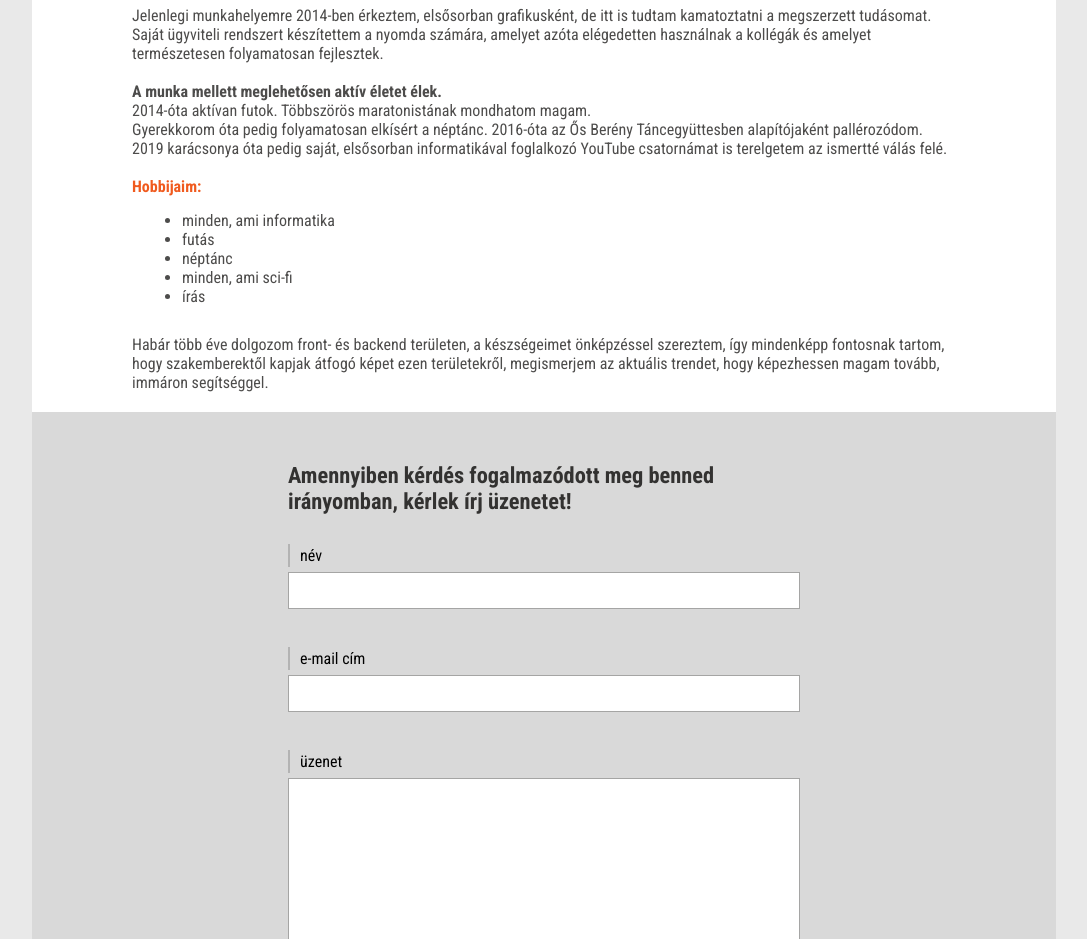
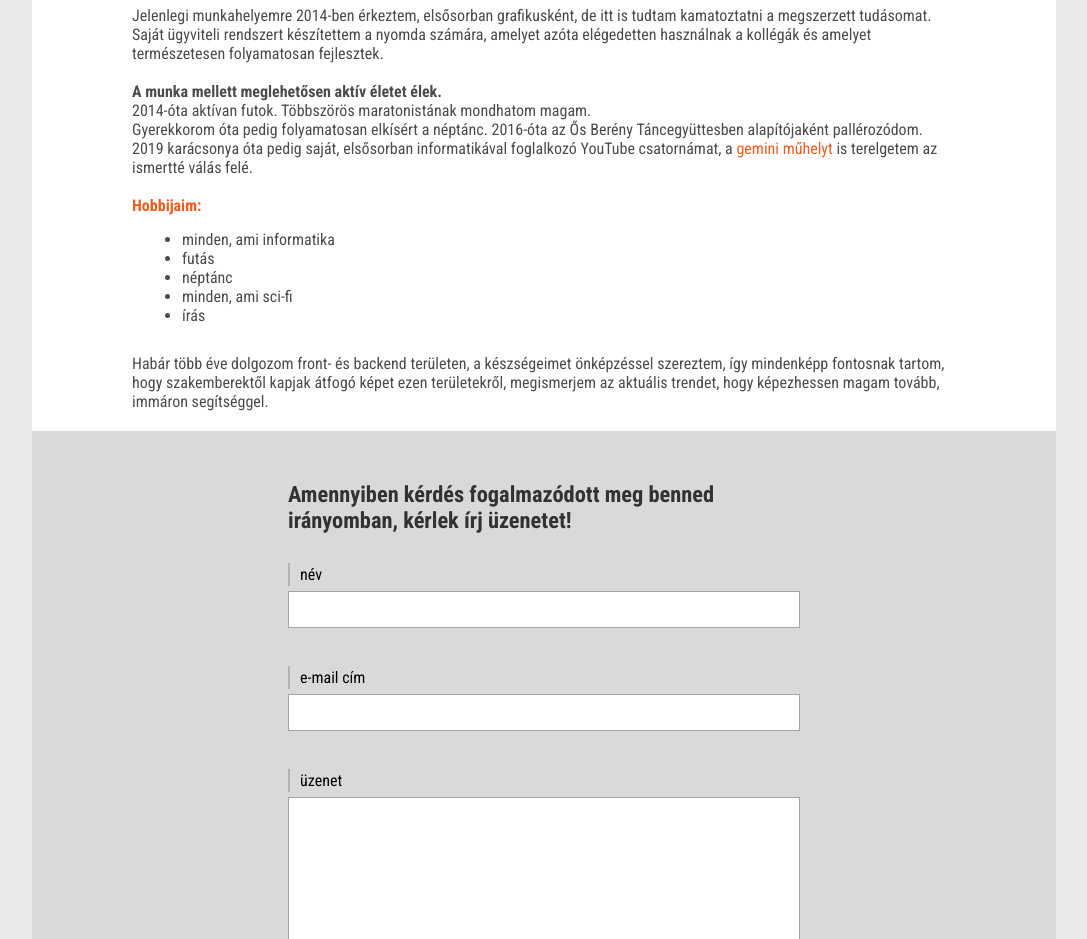
Before and after one commit to bobbyfromgeminus/project-html-001-about-site, a plain HTML site: page about.html in a window 1280 px wide. Shown: the part 1080-2019 px from the top of the page, without its empty margins (96-1183 px from the left). Drawn offline with Linux system fonts and the light colour scheme.

Commit message:
04. - kisebb módosítások (main.css, about.html).

```diff
--- a/about.html
+++ b/about.html
@@ -60,7 +60,7 @@
         <b>A munka mellett meglehetősen aktív életet élek.</b><br>
         2014-óta aktívan futok. Többszörös maratonistának mondhatom magam.<br>
         Gyerekkorom óta pedig folyamatosan elkísért a néptánc. 2016-óta az Ős Berény Táncegyüttesben alapítójaként pallérozódom.<br>
-        2019 karácsonya óta pedig saját, elsősorban informatikával foglalkozó YouTube csatornámat is terelgetem az ismertté válás felé.
+        2019 karácsonya óta pedig saját, elsősorban informatikával foglalkozó YouTube csatornámat, a <a href="https://www.youtube.com/geminimuhely" target="_blank">gemini műhelyt</a> is terelgetem az ismertté válás felé.
         <br><br>
         <h5>Hobbijaim:</h5>
         <ul>
--- a/assets/css/main.css
+++ b/assets/css/main.css
@@ -500,6 +500,11 @@
         100% {background-color: rgba(255,255,255,0); left: 0%; letter-spacing: 10px; color: rgba(240,90,30,0); filter: blur(20px);}
     }
 
+    main a {
+        color: rgba(240,90,30,1);
+           text-decoration: none;
+    }
+
     main h4 {
         display: inline-block;
         font-size: 1.2em;
```
